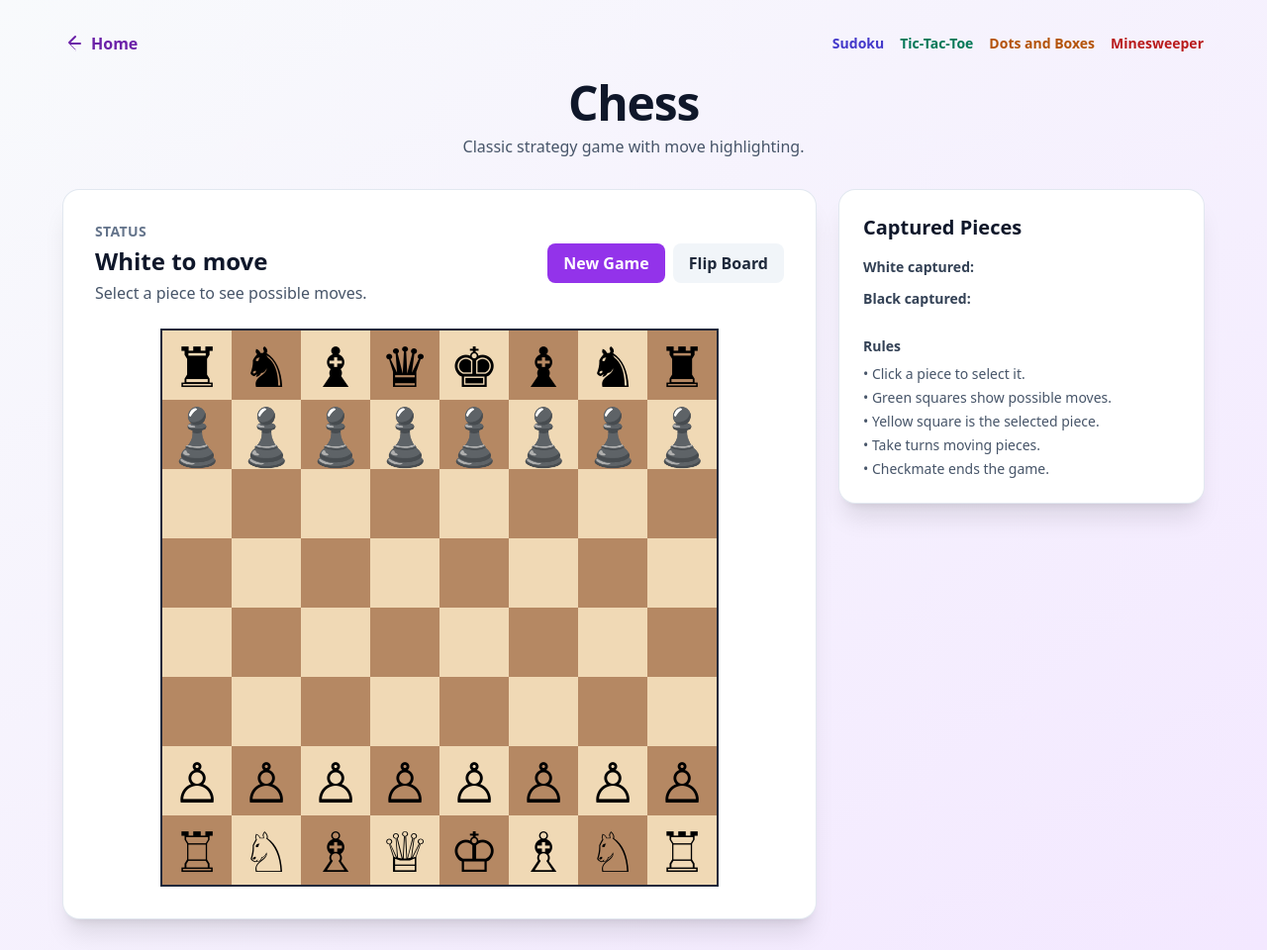
After one commit to cityjumper/mysudoku, a FastAPI app: template templates/chess.html in a window 1280 px wide. The commit adds this page. Shown: the whole page at 99% size. Run offline with FastAPI, Linux system fonts and the light colour scheme; the template is opened without the code that fills it, so the values that code supplies are empty; some libraries are stand-ins or nearby versions.

Commit message:
feat: added chess

```diff
--- a/main.py
+++ b/main.py
@@ -92,6 +92,12 @@ async def dots_and_boxes(request: Request):
 async def minesweeper(request: Request):
     """Minesweeper page endpoint."""
     return templates.TemplateResponse("minesweeper.html", {"request": request})
+
+
+@app.get("/chess", response_class=HTMLResponse)
+async def chess(request: Request):
+    """Chess page endpoint."""
+    return templates.TemplateResponse("chess.html", {"request": request})
 
 
 @app.get("/api")
--- /dev/null
+++ b/templates/chess.html
@@ -0,0 +1,376 @@
+{% extends "base.html" %}
+
+{% block title %}Chess{% endblock %}
+
+{% block extra_head %}
+<style>
+  .square {
+    width: 60px;
+    height: 60px;
+    display: flex;
+    align-items: center;
+    justify-content: center;
+    font-size: 48px;
+    cursor: pointer;
+    user-select: none;
+  }
+  .light { background-color: #f0d9b5; }
+  .dark { background-color: #b58863; }
+  .selected { background-color: #ffff00 !important; }
+  .possible { background-color: #90ee90 !important; border: 3px solid #008000 !important; }
+  .last-move { background-color: #add8e6 !important; }
+  @media (min-width: 640px) {
+    .square { width: 70px; height: 70px; font-size: 56px; }
+  }
+</style>
+{% endblock %}
+
+{% block body_class %}bg-gradient-to-br from-slate-50 to-purple-100 min-h-screen{% endblock %}
+
+{% block content %}
+<div class="container mx-auto px-4 py-8">
+  <div class="max-w-6xl mx-auto mb-6 flex items-center justify-between">
+    <a href="/" class="inline-flex items-center text-purple-800 hover:text-purple-950 font-semibold">
+      <svg class="w-5 h-5 mr-2" viewBox="0 0 20 20" fill="currentColor" aria-hidden="true">
+        <path fill-rule="evenodd" d="M12.707 15.707a1 1 0 01-1.414 0l-6-6a1 1 0 010-1.414l6-6a1 1 0 111.414 1.414L7.414 9H17a1 1 0 110 2H7.414l5.293 5.293a1 1 0 010 1.414z" clip-rule="evenodd" />
+      </svg>
+      Home
+    </a>
+    <div class="flex items-center gap-4">
+      <a href="/sudoku" class="text-sm font-semibold text-indigo-700 hover:text-indigo-900">Sudoku</a>
+      <a href="/tictactoe" class="text-sm font-semibold text-emerald-700 hover:text-emerald-900">Tic-Tac-Toe</a>
+      <a href="/dots-and-boxes" class="text-sm font-semibold text-amber-700 hover:text-amber-900">Dots and Boxes</a>
+      <a href="/minesweeper" class="text-sm font-semibold text-red-700 hover:text-red-900">Minesweeper</a>
+    </div>
+  </div>
+
+  <div class="max-w-6xl mx-auto">
+    <header class="text-center mb-8">
+      <h1 class="text-4xl sm:text-5xl font-extrabold tracking-tight text-slate-900">Chess</h1>
+      <p class="mt-2 text-slate-600">Classic strategy game with move highlighting.</p>
+    </header>
+
+    <div class="grid grid-cols-1 lg:grid-cols-3 gap-6">
+      <div class="lg:col-span-2">
+        <div class="bg-white rounded-2xl shadow-xl ring-1 ring-slate-200 p-6 sm:p-8">
+          <div class="flex flex-col sm:flex-row items-start sm:items-center justify-between gap-4 mb-6">
+            <div>
+              <div class="text-sm font-semibold text-slate-500 uppercase tracking-wide">Status</div>
+              <div id="status" class="mt-1 text-2xl font-bold text-slate-900">White to move</div>
+              <div id="substatus" class="mt-1 text-slate-600">Select a piece to see possible moves.</div>
+            </div>
+            <div class="flex gap-2">
+              <button id="new-game" class="rounded-lg bg-purple-600 hover:bg-purple-700 text-white font-semibold px-4 py-2">New Game</button>
+              <button id="flip-board" class="rounded-lg bg-slate-100 hover:bg-slate-200 text-slate-800 font-semibold px-4 py-2">Flip Board</button>
+            </div>
+          </div>
+
+          <div class="flex justify-center">
+            <div id="board" class="grid grid-cols-8 gap-0 border-2 border-slate-800"></div>
+          </div>
+        </div>
+      </div>
+
+      <div class="lg:col-span-1">
+        <div class="bg-white rounded-2xl shadow-xl ring-1 ring-slate-200 p-6 sticky top-8">
+          <h2 class="text-xl font-bold text-slate-900 mb-4">Captured Pieces</h2>
+          <div class="space-y-2">
+            <div>
+              <div class="text-sm font-semibold text-slate-700">White captured:</div>
+              <div id="white-captured" class="flex flex-wrap gap-1 mt-1"></div>
+            </div>
+            <div>
+              <div class="text-sm font-semibold text-slate-700">Black captured:</div>
+              <div id="black-captured" class="flex flex-wrap gap-1 mt-1"></div>
+            </div>
+          </div>
+
+          <div class="mt-6">
+            <h3 class="text-sm font-bold text-slate-700 mb-2">Rules</h3>
+            <ul class="text-sm text-slate-600 space-y-1">
+              <li>• Click a piece to select it.</li>
+              <li>• Green squares show possible moves.</li>
+              <li>• Yellow square is the selected piece.</li>
+              <li>• Take turns moving pieces.</li>
+              <li>• Checkmate ends the game.</li>
+            </ul>
+          </div>
+        </div>
+      </div>
+    </div>
+  </div>
+</div>
+{% endblock %}
+
+{% block extra_scripts %}
+<script>
+  const PIECES = {
+    'K': '♔', 'Q': '♕', 'R': '♖', 'B': '♗', 'N': '♘', 'P': '♙',
+    'k': '♚', 'q': '♛', 'r': '♜', 'b': '♝', 'n': '♞', 'p': '♟'
+  };
+
+  const INITIAL_BOARD = [
+    ['r', 'n', 'b', 'q', 'k', 'b', 'n', 'r'],
+    ['p', 'p', 'p', 'p', 'p', 'p', 'p', 'p'],
+    ['', '', '', '', '', '', '', ''],
+    ['', '', '', '', '', '', '', ''],
+    ['', '', '', '', '', '', '', ''],
+    ['', '', '', '', '', '', '', ''],
+    ['P', 'P', 'P', 'P', 'P', 'P', 'P', 'P'],
+    ['R', 'N', 'B', 'Q', 'K', 'B', 'N', 'R']
+  ];
+
+  let board = INITIAL_BOARD.map(row => [...row]);
+  let currentPlayer = 'white';
+  let selectedSquare = null;
+  let possibleMoves = [];
+  let lastMove = null;
+  let whiteCaptured = [];
+  let blackCaptured = [];
+  let flipped = false;
+
+  const boardEl = document.getElementById('board');
+  const statusEl = document.getElementById('status');
+  const substatusEl = document.getElementById('substatus');
+  const whiteCapturedEl = document.getElementById('white-captured');
+  const blackCapturedEl = document.getElementById('black-captured');
+
+  function renderBoard() {
+    boardEl.innerHTML = '';
+    for (let row = 0; row < 8; row++) {
+      for (let col = 0; col < 8; col++) {
+        const square = document.createElement('div');
+        square.className = 'square ' + ((row + col) % 2 === 0 ? 'light' : 'dark');
+        square.dataset.row = row;
+        square.dataset.col = col;
+
+        const piece = board[row][col];
+        if (piece) {
+          square.textContent = PIECES[piece];
+        }
+
+        if (selectedSquare && selectedSquare[0] === row && selectedSquare[1] === col) {
+          square.classList.add('selected');
+        }
+
+        if (possibleMoves.some(([r, c]) => r === row && c === col)) {
+          square.classList.add('possible');
+        }
+
+        if (lastMove && ((lastMove.from[0] === row && lastMove.from[1] === col) || (lastMove.to[0] === row && lastMove.to[1] === col))) {
+          square.classList.add('last-move');
+        }
+
+        square.addEventListener('click', () => onSquareClick(row, col));
+        boardEl.appendChild(square);
+      }
+    }
+  }
+
+  function renderCaptured() {
+    whiteCapturedEl.innerHTML = whiteCaptured.map(p => `<span>${PIECES[p]}</span>`).join('');
+    blackCapturedEl.innerHTML = blackCaptured.map(p => `<span>${PIECES[p]}</span>`).join('');
+  }
+
+  function onSquareClick(row, col) {
+    if (selectedSquare) {
+      if (selectedSquare[0] === row && selectedSquare[1] === col) {
+        // Deselect
+        selectedSquare = null;
+        possibleMoves = [];
+        renderBoard();
+        return;
+      }
+
+      // Try to move
+      if (possibleMoves.some(([r, c]) => r === row && c === col)) {
+        makeMove(selectedSquare, [row, col]);
+        selectedSquare = null;
+        possibleMoves = [];
+        renderBoard();
+        return;
+      }
+    }
+
+    // Select piece
+    const piece = board[row][col];
+    if (piece && isPieceColor(piece, currentPlayer)) {
+      selectedSquare = [row, col];
+      possibleMoves = getPossibleMoves(row, col);
+      console.log('Selected piece', piece, 'at', row, col, 'possible moves:', possibleMoves);
+      renderBoard();
+    }
+  }
+
+  function makeMove(from, to) {
+    const [fromRow, fromCol] = from;
+    const [toRow, toCol] = to;
+    const piece = board[fromRow][fromCol];
+    const captured = board[toRow][toCol];
+
+    if (captured) {
+      if (currentPlayer === 'white') {
+        blackCaptured.push(captured);
+      } else {
+        whiteCaptured.push(piece);
+      }
+    }
+
+    board[toRow][toCol] = piece;
+    board[fromRow][fromCol] = '';
+
+    lastMove = { from, to };
+    currentPlayer = currentPlayer === 'white' ? 'black' : 'white';
+    statusEl.textContent = `${currentPlayer.charAt(0).toUpperCase() + currentPlayer.slice(1)} to move`;
+    renderCaptured();
+  }
+
+  function isPieceColor(piece, color) {
+    if (!piece) return false;
+    return (color === 'white' && piece === piece.toUpperCase()) || (color === 'black' && piece === piece.toLowerCase());
+  }
+
+  function getPossibleMoves(row, col) {
+    const piece = board[row][col];
+    const moves = [];
+
+    switch (piece.toLowerCase()) {
+      case 'p':
+        moves.push(...getPawnMoves(row, col, piece));
+        break;
+      case 'r':
+        moves.push(...getRookMoves(row, col));
+        break;
+      case 'n':
+        moves.push(...getKnightMoves(row, col));
+        break;
+      case 'b':
+        moves.push(...getBishopMoves(row, col));
+        break;
+      case 'q':
+        moves.push(...getQueenMoves(row, col));
+        break;
+      case 'k':
+        moves.push(...getKingMoves(row, col));
+        break;
+    }
+
+    const filtered = moves.filter(([r, c]) => r >= 0 && r < 8 && c >= 0 && c < 8 && !isPieceColor(board[r][c], currentPlayer));
+    console.log('Possible moves for', piece, 'at', row, col, ':', filtered);
+    return filtered;
+  }
+
+  function getPawnMoves(row, col, piece) {
+    const moves = [];
+    const dir = piece === 'P' ? -1 : 1;
+    const startRow = piece === 'P' ? 6 : 1;
+
+    // Forward
+    if (!board[row + dir][col]) {
+      moves.push([row + dir, col]);
+      if (row === startRow && !board[row + 2 * dir][col]) {
+        moves.push([row + 2 * dir, col]);
+      }
+    }
+
+    // Captures
+    for (const dc of [-1, 1]) {
+      const nr = row + dir, nc = col + dc;
+      if (nr >= 0 && nr < 8 && nc >= 0 && nc < 8 && board[nr][nc] && !isPieceColor(board[nr][nc], currentPlayer)) {
+        moves.push([nr, nc]);
+      }
+    }
+
+    return moves;
+  }
+
+  function getRookMoves(row, col) {
+    const moves = [];
+    const dirs = [[0, 1], [0, -1], [1, 0], [-1, 0]];
+    for (const [dr, dc] of dirs) {
+      for (let i = 1; i < 8; i++) {
+        const nr = row + dr * i, nc = col + dc * i;
+        if (nr < 0 || nr >= 8 || nc < 0 || nc >= 8) break;
+        if (board[nr][nc]) {
+          if (!isPieceColor(board[nr][nc], currentPlayer)) moves.push([nr, nc]);
+          break;
+        }
+        moves.push([nr, nc]);
+      }
+    }
+    return moves;
+  }
+
+  function getKnightMoves(row, col) {
+    const moves = [];
+    const deltas = [[-2, -1], [-2, 1], [-1, -2], [-1, 2], [1, -2], [1, 2], [2, -1], [2, 1]];
+    for (const [dr, dc] of deltas) {
+      const nr = row + dr, nc = col + dc;
+      if (nr >= 0 && nr < 8 && nc >= 0 && nc < 8 && !isPieceColor(board[nr][nc], currentPlayer)) {
+        moves.push([nr, nc]);
+      }
+    }
+    return moves;
+  }
+
+  function getBishopMoves(row, col) {
+    const moves = [];
+    const dirs = [[1, 1], [1, -1], [-1, 1], [-1, -1]];
+    for (const [dr, dc] of dirs) {
+      for (let i = 1; i < 8; i++) {
+        const nr = row + dr * i, nc = col + dc * i;
+        if (nr < 0 || nr >= 8 || nc < 0 || nc >= 8) break;
+        if (board[nr][nc]) {
+          if (!isPieceColor(board[nr][nc], currentPlayer)) moves.push([nr, nc]);
+          break;
+        }
+        moves.push([nr, nc]);
+      }
+    }
+    return moves;
+  }
+
+  function getQueenMoves(row, col) {
+    return [...getRookMoves(row, col), ...getBishopMoves(row, col)];
+  }
+
+  function getKingMoves(row, col) {
+    const moves = [];
+    for (let dr = -1; dr <= 1; dr++) {
+      for (let dc = -1; dc <= 1; dc++) {
+        if (dr === 0 && dc === 0) continue;
+        const nr = row + dr, nc = col + dc;
+        if (nr >= 0 && nr < 8 && nc >= 0 && nc < 8 && !isPieceColor(board[nr][nc], currentPlayer)) {
+          moves.push([nr, nc]);
+        }
+      }
+    }
+    return moves;
+  }
+
+  function newGame() {
+    board = INITIAL_BOARD.map(row => [...row]);
+    currentPlayer = 'white';
+    selectedSquare = null;
+    possibleMoves = [];
+    lastMove = null;
+    whiteCaptured = [];
+    blackCaptured = [];
+    statusEl.textContent = 'White to move';
+    substatusEl.textContent = 'Select a piece to see possible moves.';
+    renderBoard();
+    renderCaptured();
+  }
+
+  function flipBoard() {
+    flipped = !flipped;
+    // For simplicity, just re-render (no actual flip logic yet)
+    renderBoard();
+  }
+
+  document.getElementById('new-game').addEventListener('click', newGame);
+  document.getElementById('flip-board').addEventListener('click', flipBoard);
+
+  newGame();
+</script>
+{% endblock %}
```
Also changed, not shown: templates/home.html (+13 -8 lines), README.md.
